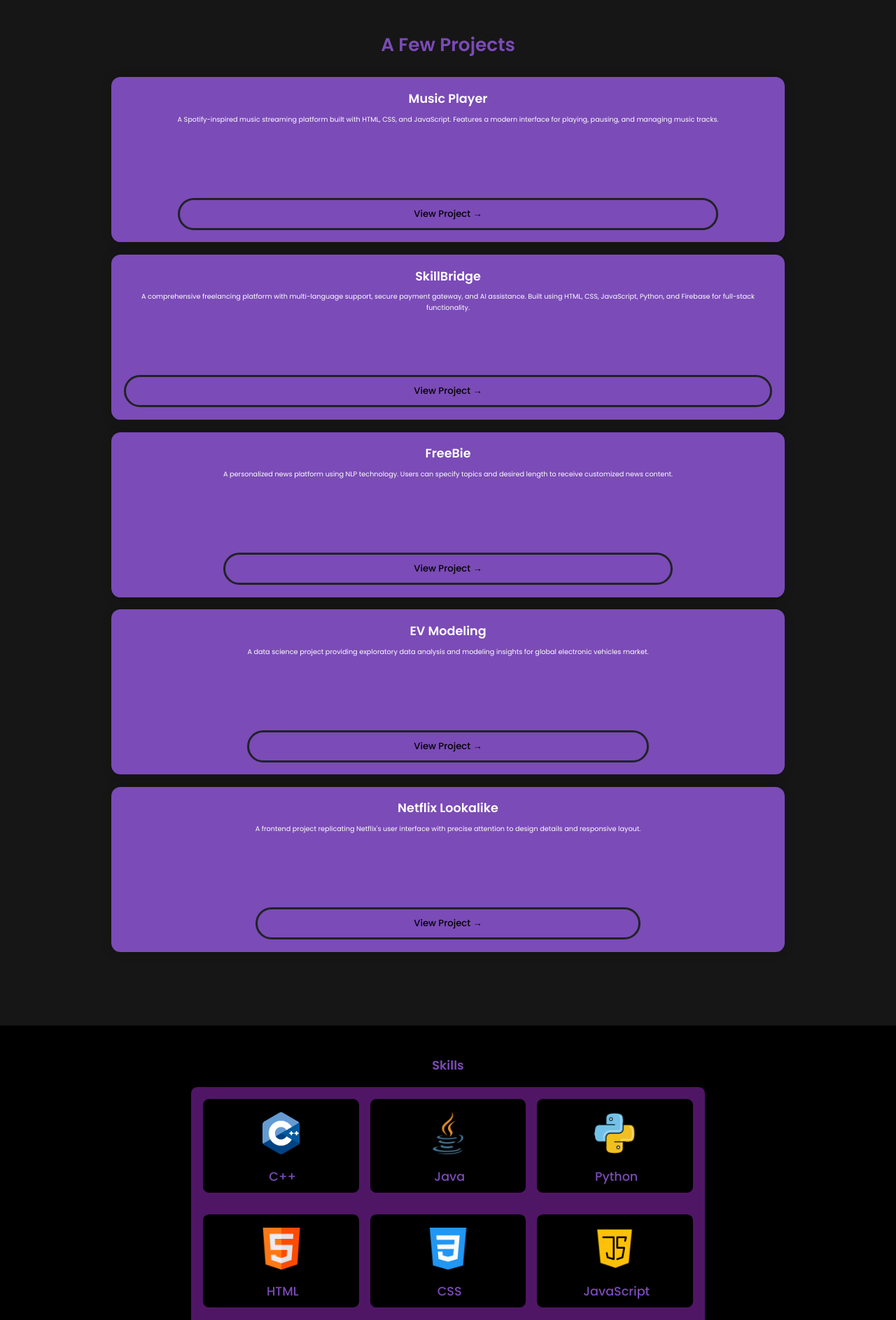
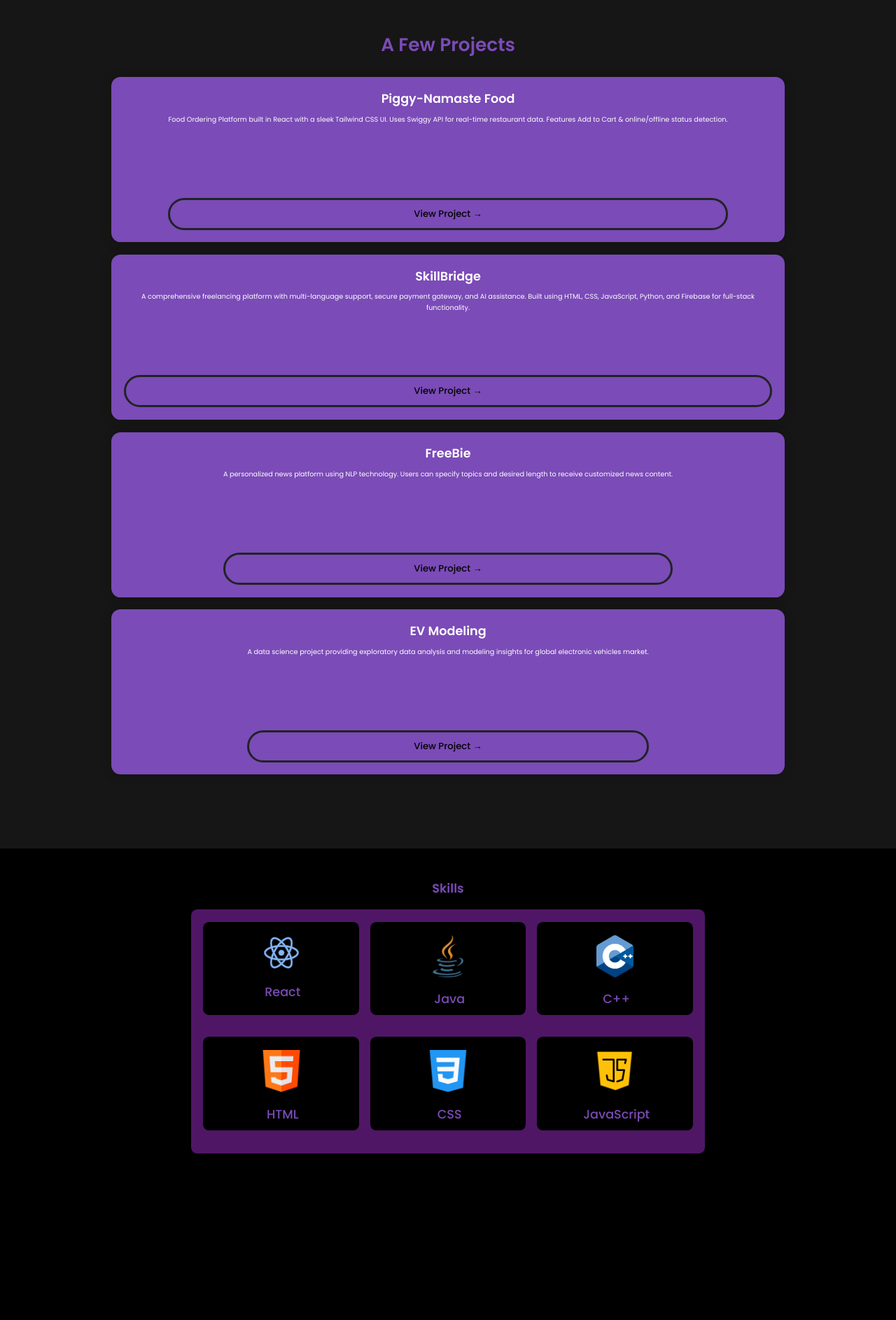
Before and after one commit to GeekNoob04/portfolio, a plain HTML site: page index.html in a window 1280 px wide. Shown: the part 800-2687 px from the top of the page at 70% size. Drawn offline with nearby package versions, Linux system fonts and the light colour scheme.

Commit message:
projects update

```diff
--- a/index.html
+++ b/index.html
@@ -17,7 +17,7 @@
   </head>
   <body>
     <header class="header">
-      <a href="" class="logo">HB</a>
+      <a href="" class="logo">Portfolio</a>
       <i id="menu-icon" class="fa-solid fa-bars"></i>
       <nav class="navbar">
         <a href="#Home" class="active">Home</a>
@@ -60,7 +60,7 @@
         </div>
 
         <a
-          href="assets/Harshit Budhraja Resume.pdf"
+          href="assets/Harshit Budhraja Resume oc.pdf"
           class="btn"
           download="Harshit_Budhraja_Resume.pdf"
           >Download CV</a
@@ -74,14 +74,14 @@
       <div class="services-container">
         <div class="service-box">
           <div class="service-info">
-            <h4>Music Player</h4>
+            <h4>Piggy-Namaste Food</h4>
             <div class="project-description">
-              A Spotify-inspired music streaming platform built with HTML, CSS,
-              and JavaScript. Features a modern interface for playing, pausing,
-              and managing music tracks.
+              Food Ordering Platform built in React with a sleek Tailwind CSS
+              UI. Uses Swiggy API for real-time restaurant data. Features Add to
+              Cart & online/offline status detection.
             </div>
             <a
-              href="https://github.com/GeekNoob04/Spotify-Clone"
+              href="https://namastepiggy.vercel.app/"
               target="_blank"
               class="project-link"
               >View Project →</a
@@ -113,7 +113,7 @@
               content.
             </div>
             <a
-              href="https://github.com/GeekNoob04/FreeBie"
+              href="https://sitefreebie.netlify.app/"
               target="_blank"
               class="project-link"
               >View Project →</a
@@ -135,21 +135,6 @@
             >
           </div>
         </div>
-        <div class="service-box">
-          <div class="service-info">
-            <h4>Netflix Lookalike</h4>
-            <div class="project-description">
-              A frontend project replicating Netflix's user interface with
-              precise attention to design details and responsive layout.
-            </div>
-            <a
-              href="https://github.com/GeekNoob04/WebDev-Course/tree/main/video53-Project1"
-              target="_blank"
-              class="project-link"
-              >View Project →</a
-            >
-          </div>
-        </div>
       </div>
     </section>
 
@@ -158,10 +143,10 @@
       <div class="container">
         <div class="row" id="skillsContainer">
           <div class="bar">
-            <a href="https://devdocs.io/cpp/" class="skill-link">
+            <a href="https://react.dev/learn" class="skill-link">
               <div class="info">
-                <img src="assets/ISO_C++_Logo.svg.png" alt="C++" />
-                <span>C++</span>
+                <img src="assets/react.png" alt="React" />
+                <span>React</span>
               </div>
             </a>
           </div>
@@ -174,10 +159,10 @@
             </a>
           </div>
           <div class="bar">
-            <a href="https://docs.python.org/3/" class="skill-link">
+            <a href="https://devdocs.io/cpp/" class="skill-link">
               <div class="info">
-                <img src="assets/python.png" alt="Python" />
-                <span>Python</span>
+                <img src="assets/ISO_C++_Logo.svg.png" alt="C++" />
+                <span>C++</span>
               </div>
             </a>
           </div>
@@ -286,7 +271,11 @@
           <input type="email" name="user_email" placeholder="Email" required />
         </div>
         <div class="input-box">
-          <input type="text" name="phone" placeholder="Phone Number (optional)" />
+          <input
+            type="text"
+            name="phone"
+            placeholder="Phone Number (optional)"
+          />
         </div>
         <div class="input-box">
           <input type="text" name="subject" placeholder="Subject" />
```
Also changed, not shown: assets/react.png (added), 2 other files.
